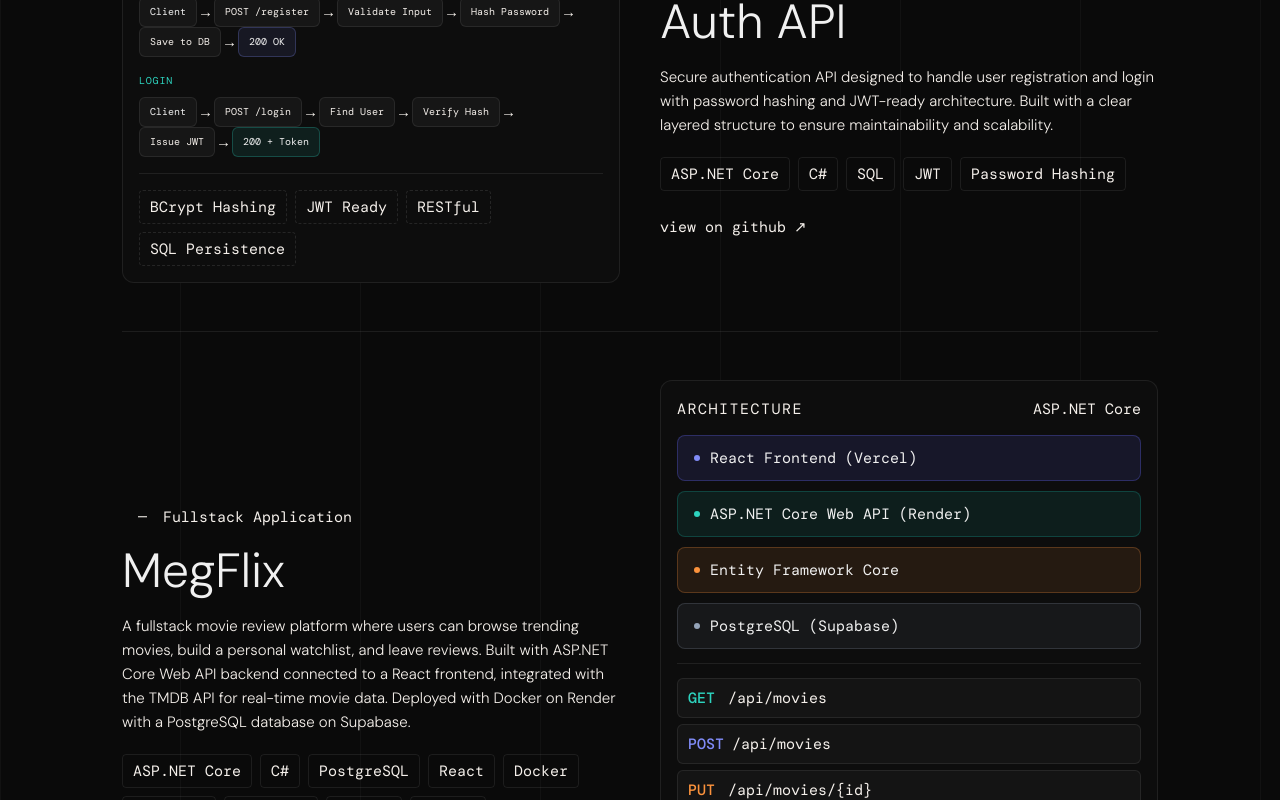
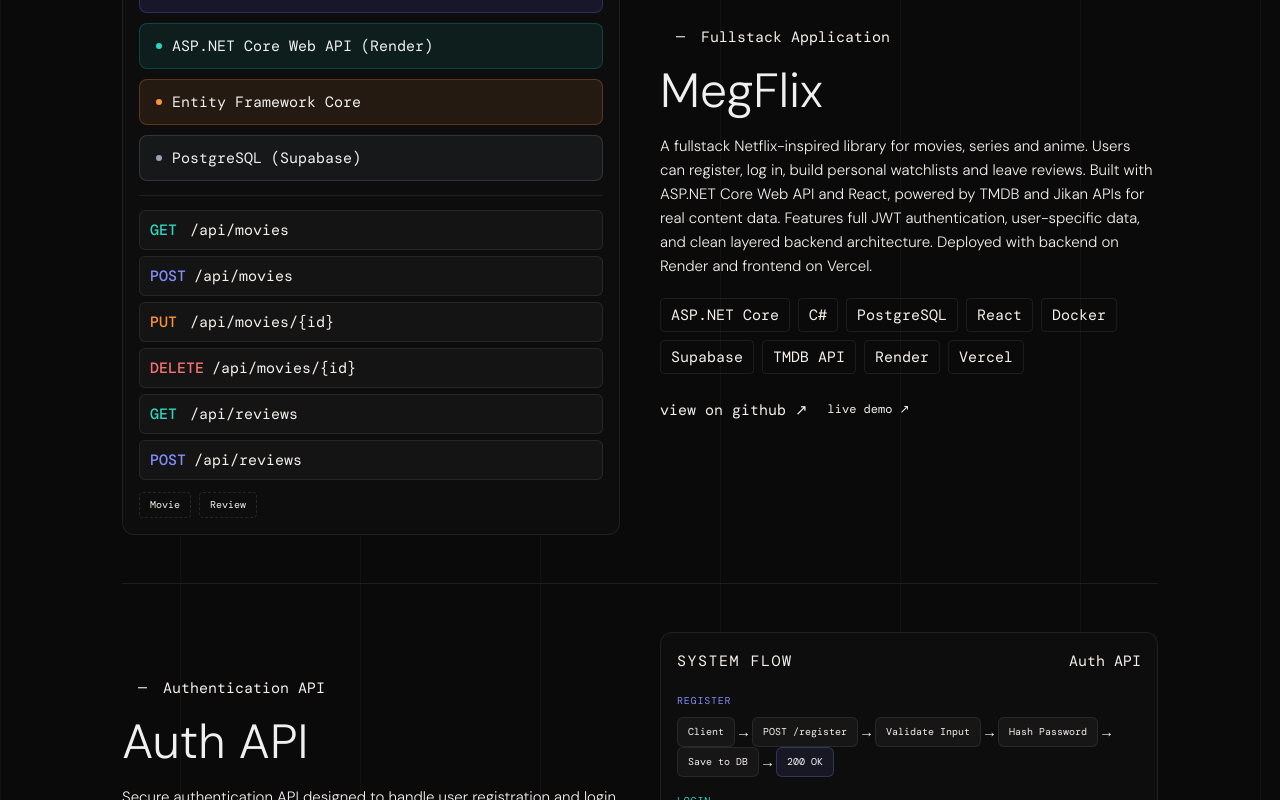
Before and after one commit to Megjafari/megsportfolio, a React (Create React App) app: page /projects in a window 1280 px wide. Shown: the part 460-1260 px from the top of the page. Built offline with nearby package versions, Linux system fonts and the light colour scheme; a web font is replaced by a local one.

Commit message:
update info about the new project and new skills. fix progressbar

```diff
--- a/src/components/Nav.jsx
+++ b/src/components/Nav.jsx
@@ -145,7 +145,7 @@
   position: "fixed", top: "var(--nav-height)", left: 0,
   width: `${scrollProgress}%`, height: "1px",
   background: "var(--text-primary)", zIndex: 101,
-transition: "width 0.6s cubic-bezier(0.25, 0.1, 0.25, 1)"
+
 }} />
       {/* Mobile menu */}
       <div className={`mobile-menu ${menuOpen ? "open" : ""}`}>
--- a/src/components/ProjectItem.jsx
+++ b/src/components/ProjectItem.jsx
@@ -36,12 +36,10 @@
 
 export default function ProjectItem({ project, index }) {
   return (
-    <a
-      href={project.link}
+    <div
       className="project-item"
-      target={project.link !== "#" ? "_blank" : undefined}
-      rel="noreferrer"
-      style={{ animationDelay: `${index * 0.1}s`, textDecoration: "none" }}
+      style={{ animationDelay: `${index * 0.1}s`, textDecoration: "none", cursor: "pointer" }}
+      onClick={() => project.link && project.link !== "#" && window.open(project.link, "_blank")}
     >
       <div className="project-info">
         <div className="project-meta">
@@ -58,18 +56,24 @@
             <span key={tag} className="project-tag">{tag}</span>
           ))}
         </div>
-        <div className="project-link-row desktop-only" style={{ marginTop: "24px" }}>
-          <span>view on github</span>
-          <span className="project-arrow">↗</span>
+        <div className="project-link-row" style={{ marginTop: "24px", display: "flex", gap: "20px" }}>
+          <span>view on github ↗</span>
+          {project.demo && (
+            <a
+              href={project.demo}
+              target="_blank"
+              rel="noreferrer"
+              onClick={(e) => e.stopPropagation()}
+              style={{ color: "var(--text-muted)", textDecoration: "none" }}
+            >
+              live demo ↗
+            </a>
+          )}
         </div>
       </div>
       <div className="project-image" style={{ overflow: "visible", background: "transparent", borderRadius: 0 }}>
         <ProjectVisual project={project} />
       </div>
-              <div className="project-link-row mobile-only" style={{ marginTop: "16px" }}>
-          <span>view on github</span>
-          <span className="project-arrow">↗</span>
-        </div>
-    </a>
+    </div>
   );
 }
--- a/src/data/index.js
+++ b/src/data/index.js
@@ -9,7 +9,7 @@
 roles: [
   "Building reliable Web APIs with C# and .NET.",
   "Designing clean backend architecture and data flow.",
-  "Creating scalable and maintainable backend systems.",
+  "Creating fullstack applications from database to deployment.",
 ],
   email: "megberserker@gmail.com",
   footer: ".meg",
@@ -21,13 +21,36 @@
 
   about: {
     bio:
-  "Backend-focused developer specializing in C# and .NET, passionate about building reliable Web APIs and well-structured backend systems using clean architecture, dependency injection, and solid SQL data handling.",
+  "Backend developer specializing in C# and .NET, with growing fullstack experience using React. Passionate about building reliable Web APIs, clean architecture, and scalable systems. From database to deployment.",
   description:
-  "I’m a backend-focused developer specializing in C# and .NET, passionate about building reliable and well-structured systems. I work mainly with ASP.NET Core Web APIs, SQL databases, and clean architecture principles such as layered design and dependency injection. I enjoy solving real backend challenges like authentication, data handling, and creating scalable APIs. Currently studying Backend & Cloud Development at NBI/Handelsakademin and seeking an internship (LIA) for Autumn 2026.",
+  "I'm a backend-focused developer specializing in C# and .NET, with growing fullstack experience using React. I work mainly with ASP.NET Core Web APIs, SQL databases, and clean architecture principles like layered design and dependency injection. I enjoy solving real backend challenges like authentication, data handling, and building scalable APIs that go all the way from database to deployment. Currently studying Backend and Cloud Development at NBI/Handelsakademin and seeking an internship (LIA) for Autumn 2026.",
 image: "/images/profile.jpg",
   },
 
   projects: [
+        {
+      id: "megflix",
+      category: "Fullstack Application",
+      title: "MegFlix",
+      description:
+        "A fullstack Netflix-inspired library for movies, series and anime. Users can register, log in, build personal watchlists and leave reviews. Built with ASP.NET Core Web API and React, powered by TMDB and Jikan APIs for real content data. Features full JWT authentication, user-specific data, and clean layered backend architecture. Deployed with backend on Render and frontend on Vercel.",
+      visual: "architecture",
+      tags: ["ASP.NET Core", "C#", "PostgreSQL", "React", "Docker", "Supabase", "TMDB API", "Render", "Vercel"],
+      link: "https://github.com/Megjafari/MegFlixAPI",
+      demo: "https://megflix.meghdadjafari.dev",
+      arch: {
+        layers: ["React Frontend (Vercel)", "ASP.NET Core Web API (Render)", "Entity Framework Core", "PostgreSQL (Supabase)"],
+        entities: ["Movie", "Review"],
+        endpoints: [
+          "GET /api/movies",
+          "POST /api/movies",
+          "PUT /api/movies/{id}",
+          "DELETE /api/movies/{id}",
+          "GET /api/reviews",
+          "POST /api/reviews",
+        ],
+      },
+    },
     {
       id: "auth-api",
 
@@ -44,29 +67,7 @@
         login: ["Client", "POST /login", "Find User", "Verify Hash", "Issue JWT", "200 + Token"],
       },
     },
-    {
-      id: "megflix",
-      category: "Fullstack Application",
-      title: "MegFlix",
-      description:
-        "A fullstack movie review platform where users can browse trending movies, build a personal watchlist, and leave reviews. Built with ASP.NET Core Web API backend connected to a React frontend, integrated with the TMDB API for real-time movie data. Deployed with Docker on Render with a PostgreSQL database on Supabase.",
-      visual: "architecture",
-      tags: ["ASP.NET Core", "C#", "PostgreSQL", "React", "Docker", "Supabase", "TMDB API", "Render", "Vercel"],
-      link: "https://github.com/Megjafari/MovieLibraryApi",
-      demo: "https://megflix.vercel.app",
-      arch: {
-        layers: ["React Frontend (Vercel)", "ASP.NET Core Web API (Render)", "Entity Framework Core", "PostgreSQL (Supabase)"],
-        entities: ["Movie", "Review"],
-        endpoints: [
-          "GET /api/movies",
-          "POST /api/movies",
-          "PUT /api/movies/{id}",
-          "DELETE /api/movies/{id}",
-          "GET /api/reviews",
-          "POST /api/reviews",
-        ],
-      },
-    },
+
     {
       id: "todo-api",
 
@@ -94,9 +95,6 @@
     "SQL & Relational Databases",
     "Clean Architecture & Dependency Injection",
     "REST API Design",
-    "React & Vite",
-    "PostgreSQL",
-    "Docker",
 
   ],
 };
--- a/src/pages/Contact.jsx
+++ b/src/pages/Contact.jsx
@@ -27,7 +27,10 @@
         <p className="section-label">.say hello</p>
         <h1 className="contact-title">let's work<br />together</h1>
         <p className="contact-sub">
-          I'm currently studying Backend & Cloud Development and seeking an internship (LIA) for Autumn 2026. I'm eager to contribute to real development projects, learn from experienced teams, and continue growing as a backend developer. Feel free to reach out below or email me directly.
+          I'm currently studying Backend & Cloud Development and seeking an
+          internship (LIA) for Autumn 2026. I'm eager to contribute to real
+          development projects, learn from experienced teams, and continue
+          growing as a developer. Feel free to reach out below or email me directly.
         </p>
         <a href={`mailto:${siteData.email}`} className="contact-email">
           {siteData.email}
--- a/src/pages/Home.jsx
+++ b/src/pages/Home.jsx
@@ -76,7 +76,10 @@
         <div className="container">
           <p className="cta-label">.backend developer</p>
           <h2 className="cta-headline">
-            I design and build reliable backend systems and scalable Web APIs using C# and .NET. Currently studying Backend & Cloud Development and seeking an internship (LIA) for Autumn 2026.
+            I design and build reliable backend systems and scalable Web APIs
+            using C# and .NET, with growing fullstack experience using React.
+            Currently studying Backend & Cloud Development and seeking an
+            internship (LIA) for Autumn 2026.
           </h2>
           <a href={`mailto:${siteData.email}`} className="cta-button">
             contact me <span>→</span>
--- a/src/pages/Skills.jsx
+++ b/src/pages/Skills.jsx
@@ -1,11 +1,13 @@
 import { motion } from "motion/react";
 
 const sections = [
-  { title: "Backend", items: ["C# / .NET", "ASP.NET Core Web API", "REST API Design", "Dependency Injection", "Service Layer Pattern", "Swagger / OpenAPI"] },
-  { title: "Data", items: ["SQL & Relational Databases", "Entity Framework Core", "Data Modeling", "JSON Data Handling"] },
-  { title: "Frontend (Basic)", items: ["HTML / CSS", "Basic JavaScript", "API Integration (fetch / REST)"] },
+  { title: "Backend", items: ["C# / .NET", "ASP.NET Core Web API", "REST API Design", "Dependency Injection", "Service Layer Pattern", "Swagger / OpenAPI", " JWT Authentication"] },
+  { title: "Data", items: ["SQL & Relational Databases", "Entity Framework Core", "Data Modeling", "JSON Data Handling", "PostgreSQL"] },
+  { title: "Frontend", items: ["HTML / CSS", "JavaScript", "API Integration (fetch / REST)", "React", "Vite"] },
   { title: "Tools", items: ["Git & GitHub", "Version Control", "Debugging & Troubleshooting", "Clean Code Principles"] },
+  { title: "Cloud & Deployment", items: ["Vercel", "Render", "Supabase", "Docker"] },
 ];
+
 
 const techStrip = [
   { name: "C#",           src: "https://cdn.jsdelivr.net/gh/devicons/devicon/icons/csharp/csharp-original.svg" },
@@ -16,6 +18,10 @@
   { name: "GitHub",       src: "https://cdn.jsdelivr.net/gh/devicons/devicon/icons/github/github-original.svg" },
   { name: "Azure",        src: "https://cdn.jsdelivr.net/gh/devicons/devicon/icons/azure/azure-original.svg" },
   { name: "JavaScript",   src: "https://cdn.jsdelivr.net/gh/devicons/devicon/icons/javascript/javascript-original.svg" },
+  { name: "React",      src: "https://cdn.jsdelivr.net/gh/devicons/devicon/icons/react/react-original.svg" },
+  { name: "PostgreSQL", src: "https://cdn.jsdelivr.net/gh/devicons/devicon/icons/postgresql/postgresql-original.svg" },
+  { name: "Docker",     src: "https://cdn.jsdelivr.net/gh/devicons/devicon/icons/docker/docker-original.svg" },
+  { name: "Vercel",     src: "https://cdn.jsdelivr.net/gh/devicons/devicon/icons/vercel/vercel-original.svg" },
 ];
 
 export default function Skills() {
```
Also changed, not shown: 2 other files (tests, documents, lock files or other folders).
